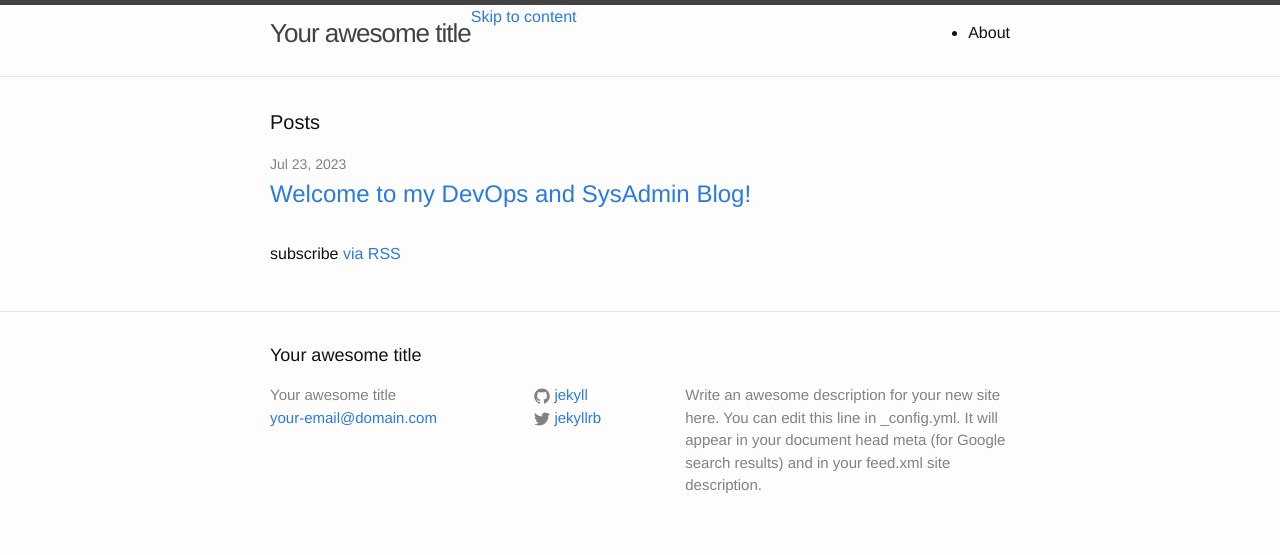
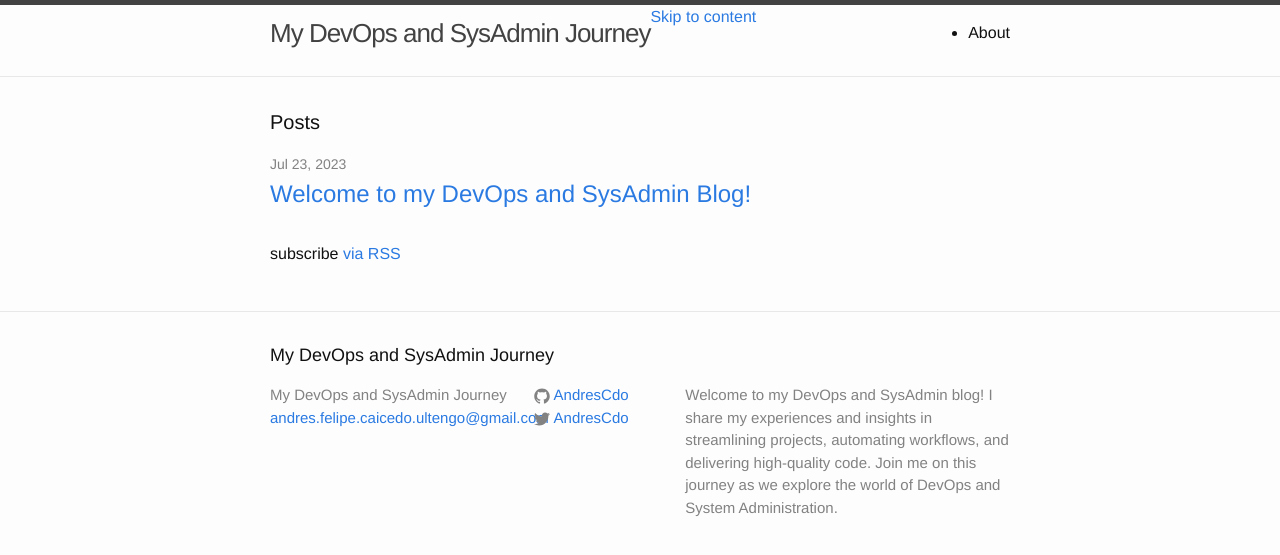
Before and after one commit to AndresCdo/AndresCdo.github.io, a Jekyll site: the page built from index.html, in a window 1280 px wide. Shown: the top 555 px of the page. Built offline with Jekyll 4.4.1, drawn with Linux system fonts in a browser that asks for light colours.

Commit message:
Update _config.yml

```diff
--- a/_config.yml
+++ b/_config.yml
@@ -6,16 +6,15 @@
 # 'jekyll serve'. If you change this file, please restart the server process.
 
 # Site settings
-title: Your awesome title
-email: your-email@domain.com
-description: > # this means to ignore newlines until "baseurl:"
-  Write an awesome description for your new site here. You can edit this
-  line in _config.yml. It will appear in your document head meta (for
-  Google search results) and in your feed.xml site description.
-baseurl: "" # the subpath of your site, e.g. /blog
-url: "http://yourdomain.com" # the base hostname & protocol for your site
-twitter_username: jekyllrb
-github_username:  jekyll
+title: "My DevOps and SysAdmin Journey" # Your awesome title
+email: andres.felipe.caicedo.ultengo@gmail.com
+description: >
+  Welcome to my DevOps and SysAdmin blog! I share my experiences and insights in streamlining projects, automating workflows,
+  and delivering high-quality code. Join me on this journey as we explore the world of DevOps and System Administration.
+baseurl: "" # The subpath of your site, e.g. /blog
+url: "http://andrescdo.github.io" # The base hostname & protocol for your site
+twitter_username: AndresCdo # Replace with your Twitter username (optional)
+github_username: AndresCdo # Replace with your GitHub username (optional)
 
 # Build settings
 markdown: kramdown
```
